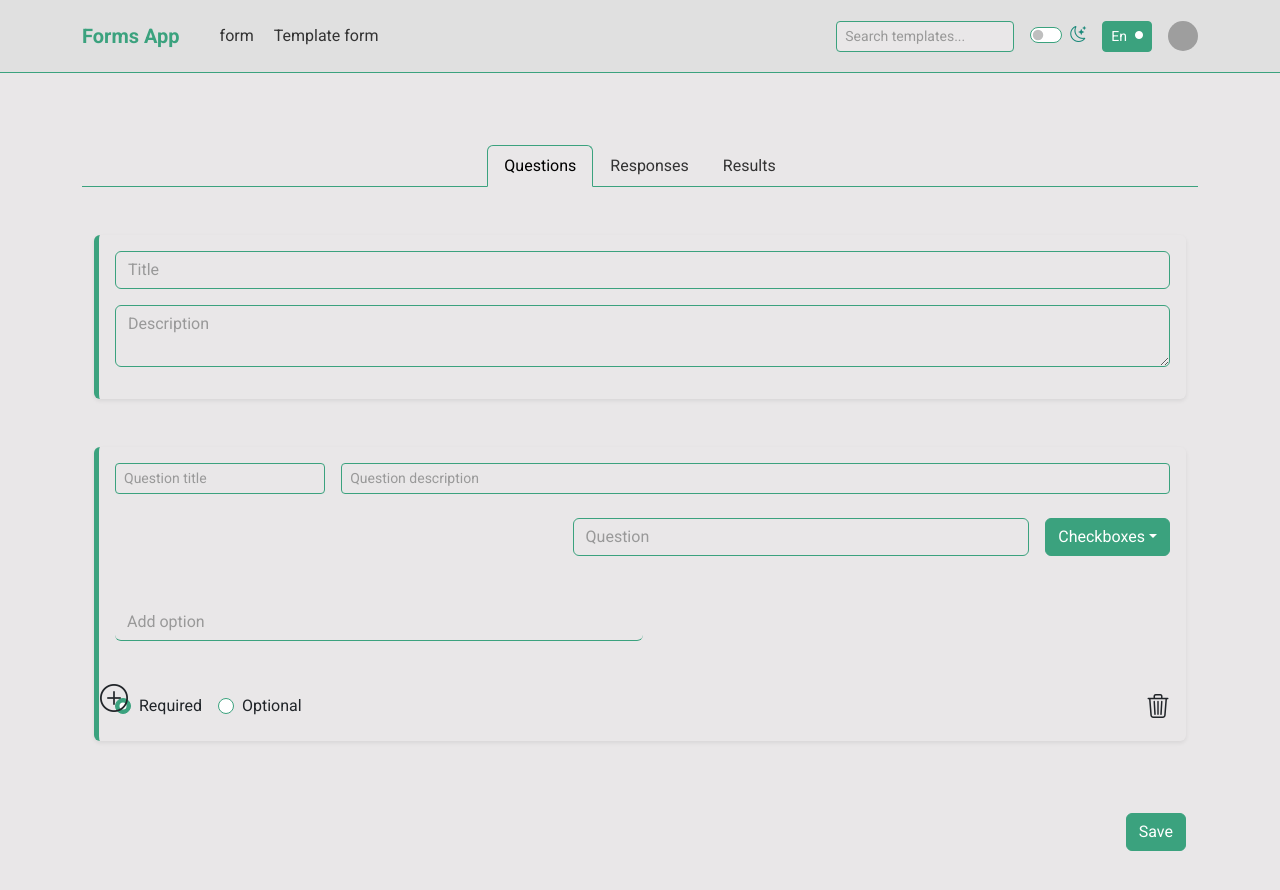
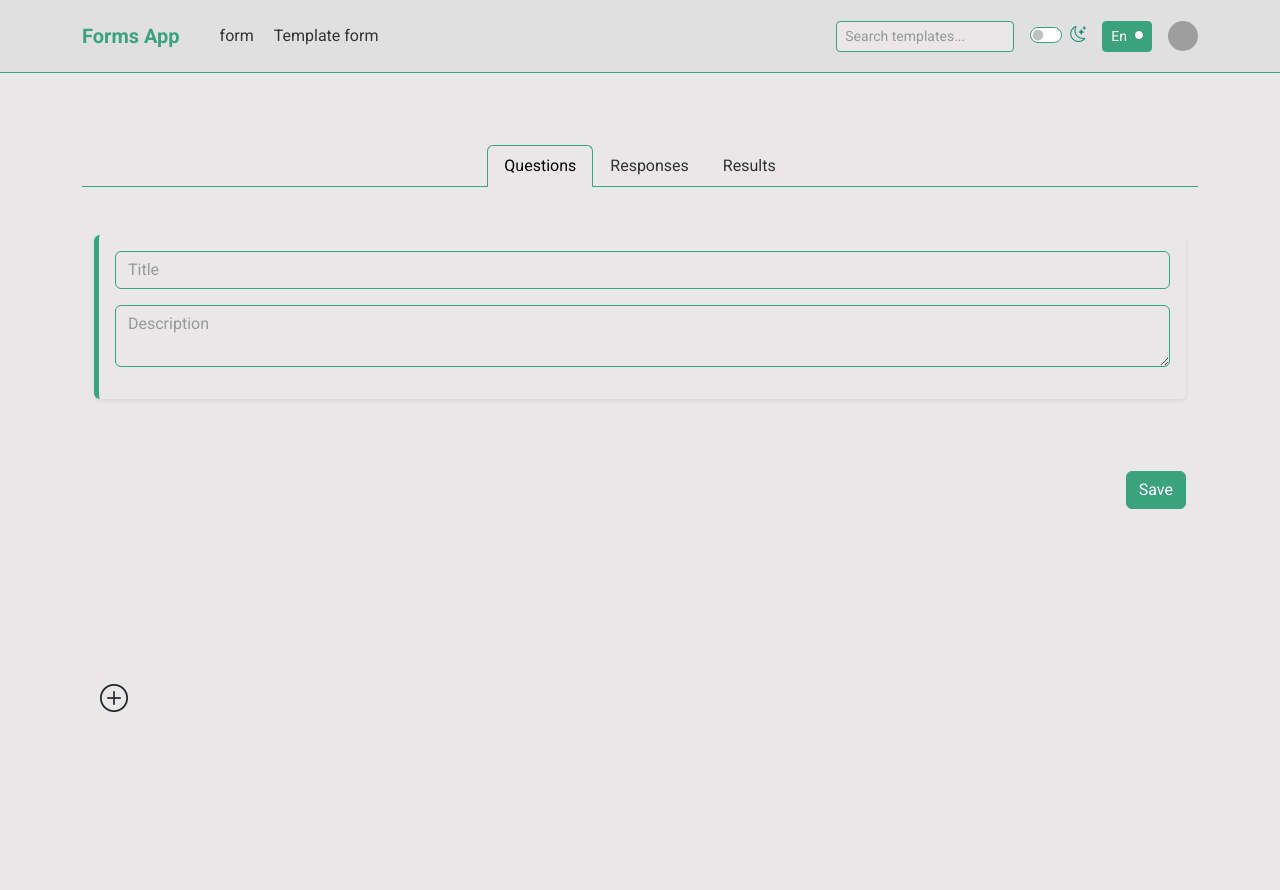
Before and after one commit to Mariam-Lobzhanidze/quiz-forms-app, a React (Vite) app: page /tabs in a window 1280 px wide. Shown: the top 890 px of the page. Built offline with nearby package versions, Linux system fonts and the light colour scheme; sample sign-in values are in the browser's storage; grey boxes are pictures that could not be loaded.

Commit message:
updated template form and question options

```diff
--- a/src/components/template/questionsComponents/questionOptions.tsx
+++ b/src/components/template/questionsComponents/questionOptions.tsx
@@ -1,61 +1,61 @@
-import React, { useRef } from "react";
+/* eslint-disable @typescript-eslint/no-unused-vars */
+import { Control, FieldErrors, UseFormRegister, useFieldArray } from "react-hook-form";
+import { Template } from "../../shared/types";
+import { v4 as uuidv4 } from "uuid";
+import { useEffect } from "react";
 
 interface QuestionOptionsProps {
-  options: { text: string; error?: string }[];
-  onOptionsChange: (newOptions: { text: string; error?: string }[]) => void;
+  register: UseFormRegister<Template>;
+  errors: FieldErrors<Template>;
+  questionIndex: number;
+  control: Control<Template>;
 }
 
-const QuestionOptions: React.FC<QuestionOptionsProps> = ({ options, onOptionsChange }) => {
-  const inputRef = useRef<HTMLInputElement | null>(null);
+const QuestionOptions: React.FC<QuestionOptionsProps> = ({ register, errors, questionIndex, control }) => {
+  const { fields, append, remove } = useFieldArray({
+    control,
+    name: `questions.${questionIndex}.options`,
+  });
 
   const addNewOption = () => {
-    const newOptions = [...options, { text: "", error: undefined }];
-    onOptionsChange(newOptions);
-    handleInputFocus();
+    append({ id: uuidv4(), value: "" });
   };
 
-  const handleInputFocus = () => {
-    setTimeout(() => {
-      if (inputRef.current) {
-        inputRef.current.focus();
-      }
-    }, 0);
+  const loadDefaultOption = () => {
+    console.log("called");
+    if (fields.length === 0) {
+      append({ id: uuidv4(), value: "" });
+    }
   };
 
-  const updateOption = (index: number, value: string) => {
-    const updatedOptions = [...options];
-    updatedOptions[index].text = value;
-
-    if (value.trim() !== "") {
-      updatedOptions[index].error = undefined;
-    }
-
-    onOptionsChange(updatedOptions);
-  };
-
-  const deleteOption = (index: number) => {
-    const updatedOptions = options.filter((_, i) => i !== index);
-    onOptionsChange(updatedOptions);
-  };
+  useEffect(() => {
+    loadDefaultOption();
+  }, []);
 
   return (
-    <div className="mt-3">
-      {options.map((option, index) => (
-        <div className="input-group mb-3 d-flex gap-3 align-items-center" key={index}>
-          <i className="bi bi-app fs-5" style={{ color: "#9ca3af" }}></i>
-          <input
-            ref={index === options.length - 1 ? inputRef : null}
-            className="form-control custom-border bg-transparent"
-            type="text"
-            placeholder={`Option ${index + 1}`}
-            value={option.text}
-            onChange={(e) => updateOption(index, e.target.value)}
-          />
-          {option.error && <span className="text-danger">{option.error}</span>}
-          <i onClick={() => deleteOption(index)} className="bi bi-x-lg" style={{ cursor: "pointer" }}></i>
+    <div className="mt-2 d-flex flex-column gap-3">
+      {fields.map((field, index) => (
+        <div className="input-group d-flex flex-column gap-1" key={field.id}>
+          <div className="d-flex gap-3 align-items-center">
+            <input
+              type="text"
+              className={`form-control bg-transparent ${
+                errors.questions?.[questionIndex]?.options?.[index] ? "is-invalid" : ""
+              }`}
+              placeholder="Option"
+              {...register(`questions.${questionIndex}.options.${index}.value`, {
+                required: "Option is required",
+              })}
+            />
+            <i className="bi bi-x-lg" onClick={() => remove(index)}></i>
+          </div>
+          {errors.questions?.[questionIndex]?.options?.[index] && (
+            <div className="invalid-feedback" style={{ display: "block", marginTop: "0.15rem" }}>
+              {errors.questions[questionIndex].options[index]?.message}
+            </div>
+          )}
         </div>
       ))}
-
       <div className="input-group mb-3 w-50">
         <input
           type="text"
--- a/src/components/template/templateForm.tsx
+++ b/src/components/template/templateForm.tsx
@@ -1,85 +1,103 @@
-/* eslint-disable @typescript-eslint/no-unused-vars */
-import { useForm } from "react-hook-form";
-import { Template } from "../shared/types";
+import { useFieldArray, useForm } from "react-hook-form";
+import { Question, Template } from "../shared/types";
 import { Link } from "react-router-dom";
-import { useQuestions } from "../../context/questionsContext";
 import QuestionOptions from "./questionsComponents/questionOptions";
 import TemplateTitle from "./questionsComponents/templateTitle";
 import AnswersPlaceholder from "./questionsComponents/answerPlaceholder";
 import { QuestionType } from "../../enums/questionTypes";
 import { useAuth } from "../../context/authContext";
-import { Option } from "../shared/types";
 import { v4 as uuidv4 } from "uuid";
+import React from "react";
 
 const TemplateForm: React.FC = () => {
   const questionTypes = Object.values(QuestionType);
   const { activeUser } = useAuth();
-  const { questions, addQuestion, updateQuestion, deleteQuestion, validateQuestions } = useQuestions();
-
-  const handleOptionsChange = (questionId: string, newOptions: Option[]) => {
-    updateQuestion(questionId, { options: newOptions });
-  };
 
   const {
+    control,
     register,
     handleSubmit,
     formState: { errors },
+    setValue,
+    getValues,
   } = useForm<Template>();
 
+  const { fields, append, remove } = useFieldArray({
+    control,
+    name: "questions",
+  });
+
   const onSubmit = (data: Template) => {
-    const isValid = validateQuestions();
-    if (!isValid) {
-      return;
-    }
-
     const templateData = {
       id: uuidv4(),
       title: data.title,
       description: data.description,
       userId: activeUser?.id,
       date: new Date(),
-      questions: questions,
+      questions: data.questions,
     };
 
     console.log(templateData);
   };
 
+  const updateQuestion = (index: number, updates: Partial<Question>) => {
+    const currentQuestion = getValues(`questions.${index}`);
+
+    if (updates.type && updates.type !== "Checkboxes") {
+      delete currentQuestion.options;
+    }
+
+    setValue(`questions.${index}`, {
+      ...currentQuestion,
+      ...updates,
+    });
+  };
+
   return (
     <div className="container">
       <form onSubmit={handleSubmit(onSubmit)} className="d-flex flex-column gap-5 mb-5">
-        {/* <h2 className="text-center mb-1">Template</h2> */}
         <TemplateTitle register={register} errors={errors} />
 
-        {questions.map((question) => (
-          <div key={question.id} className="container border-start  border-5 rounded p-3 shadow-sm">
+        {fields.map((question, index) => {
+          const questionType = getValues(`questions.${index}.type`);
+
+          const options = [
+            { value: "PRESENT_REQUIRED", label: "Required", id: `required-${question.id}` },
+            { value: "PRESENT_OPTIONAL", label: "Optional", id: `optional-${question.id}` },
+          ];
+
+          return (
+            <div key={question.id} className="container border-start border-5 rounded p-3 shadow-sm">
               <div className="d-flex gap-3 mb-4">
                 <input
                   type="text"
                   className="form-control form-control-sm w-25 custom-border bg-transparent"
                   placeholder="Question title"
-                value={question.title}
-                onChange={(e) => updateQuestion(question.id, { title: e.target.value })}
+                  {...register(`questions.${index}.title`)}
                 />
-              <div className="invalid-feedback">Please choose a username.</div>
-
                 <input
                   type="text"
                   className="form-control form-control-sm custom-border bg-transparent"
                   placeholder="Question description"
-                value={question.description}
-                onChange={(e) => updateQuestion(question.id, { description: e.target.value })}
+                  {...register(`questions.${index}.description`)}
                 />
               </div>
 
               <div className="d-flex gap-3 align-items-center flex-column flex-lg-row mb-5">
-              <div className="input-group mb-3"></div>
+                <div className="position-relative w-100">
                   <input
-                type="text"
-                className="form-control bg-transparent"
-                placeholder="Question"
-                value={question.text}
-                onChange={(e) => updateQuestion(question.id, { text: e.target.value })}
+                    {...register(`questions.${index}.text`, { required: "Question text is required" })}
+                    placeholder="Question text"
+                    className={`form-control bg-transparent ${
+                      errors.questions?.[index]?.text ? "is-invalid" : ""
+                    }`}
                   />
+                  {errors.questions?.[index]?.text && (
+                    <div className="invalid-feedback position-absolute" style={{ bottom: "-1.5rem" }}>
+                      {errors.questions[index].text.message}
+                    </div>
+                  )}
+                </div>
 
                 <div className="dropdown">
                   <button
@@ -87,79 +105,63 @@ const TemplateForm: React.FC = () => {
                     className="btn btn-primary dropdown-toggle"
                     type="button"
                     data-bs-toggle="dropdown">
-                  {question.type}
+                    {questionType || "Select type"}
                   </button>
                   <ul className="dropdown-menu">
                     {questionTypes.map((option) => (
                       <li key={option}>
                         <Link
-                        className={`dropdown-item ${question.type === option ? "active" : ""}`}
+                          className={`dropdown-item ${questionType === option ? "active" : ""}`}
                           to="#"
-                        onClick={() => updateQuestion(question.id, { type: option })}>
+                          onClick={() => {
+                            updateQuestion(index, { type: option });
+                          }}>
                           {option}
                         </Link>
                       </li>
                     ))}
                   </ul>
                 </div>
-              {question.error && <span className="text-danger">{question.error}</span>}
               </div>
 
-            {question.type === "Checkboxes" && (
+              {questionType === "Checkboxes" && (
                 <QuestionOptions
-                options={question.options || []}
-                onOptionsChange={(newOptions) => handleOptionsChange(question.id, newOptions)}
+                  register={register}
+                  questionIndex={index}
+                  errors={errors}
+                  control={control}
                 />
               )}
 
-            {question.type === "Short answer" && <AnswersPlaceholder placeholderText="Short answer text" />}
-            {question.type === "Paragraph" && <AnswersPlaceholder placeholderText="Long answer text" />}
-            {question.type === "Positive integer" && (
-              <AnswersPlaceholder placeholderText="Positive integer answer" />
+              {questionType !== "Checkboxes" && (
+                <AnswersPlaceholder placeholderText={`${questionType} answer`} />
               )}
 
               <div className="d-flex align-items-center gap-3 mt-4">
                 <div className="d-flex align-items-center gap-3 mt-4 w-100 justify-content-between">
                   <div className="d-flex gap-3 align-items-center">
-                  <div className="form-check">
+                    {options.map((option) => (
+                      <div className="form-check" key={option.id}>
                         <input
-                      role="button"
+                          {...register(`questions.${index}.state`)}
                           className="form-check-input"
                           type="radio"
-                      name={`questionState-${question.id}`}
-                      id={`required-${question.id}`}
-                      value="PRESENT_REQUIRED"
-                      checked={question.state === "PRESENT_REQUIRED"}
-                      onChange={() => updateQuestion(question.id, { state: "PRESENT_REQUIRED" })}
+                          name={`questions.${index}.state`}
+                          id={option.id}
+                          value={option.value}
                         />
-                    <label className="form-check-label" htmlFor={`required-${question.id}`}>
-                      Required
+                        <label className="form-check-label" htmlFor={option.id}>
+                          {option.label}
                         </label>
                       </div>
-                  <div className="form-check">
-                    <input
-                      role="button"
-                      className="form-check-input"
-                      type="radio"
-                      name={`questionState-${question.id}`}
-                      id={`optional-${question.id}`}
-                      value="PRESENT_OPTIONAL"
-                      checked={question.state === "PRESENT_OPTIONAL"}
-                      onChange={() => updateQuestion(question.id, { state: "PRESENT_OPTIONAL" })}
-                    />
-                    <label className="form-check-label" htmlFor={`optional-${question.id}`}>
-                      Optional
-                    </label>
+                    ))}
                   </div>
-                </div>
-                <i
-                  role="button"
-                  className="bi bi-trash3 fs-4"
-                  onClick={() => deleteQuestion(question.id)}></i>
+                  <i className="bi bi-trash3 fs-4" onClick={() => remove(index)}></i>
                 </div>
               </div>
             </div>
-        ))}
+          );
+        })}
 
         <button type="submit" className="btn btn-primary mt-4 align-self-end">
           Save
@@ -167,7 +169,20 @@ const TemplateForm: React.FC = () => {
       </form>
 
       <div style={{ position: "fixed", bottom: "10%", left: "100px" }}>
-        <i data-bs-placement="top" role="button" className="bi bi-plus-circle fs-3" onClick={addQuestion}></i>{" "}
+        <i
+          title="Add question"
+          className="bi bi-plus-circle fs-3"
+          onClick={() =>
+            append({
+              title: "",
+              description: "",
+              id: uuidv4(),
+              type: "Checkboxes",
+              state: "PRESENT_REQUIRED",
+              text: "",
+              options: [],
+            })
+          }></i>{" "}
       </div>
     </div>
   );
--- a/src/context/questionsContext.tsx
+++ /dev/null
@@ -1,89 +0,0 @@
-/* eslint-disable @typescript-eslint/no-unused-vars */
-
-import React, { createContext, ReactNode, useContext, useState } from "react";
-import { v4 as uuidv4 } from "uuid";
-import { validateInput, validateQuestionTypes, validateTypeLimit } from "../validation/questionValidation";
-import { Question } from "../components/shared/types";
-
-type QuestionsContextType = {
-  questions: Question[];
-  addQuestion: () => void;
-  updateQuestion: (id: string, updates: Partial<Question>) => void;
-  deleteQuestion: (id: string) => void;
-  validateQuestions: () => boolean;
-};
-
-const QuestionsContext = createContext<QuestionsContextType | undefined>(undefined);
-
-export const QuestionsProvider: React.FC<{ children: ReactNode }> = ({ children }) => {
-  const createNewQuestion = (): Question => ({
-    title: "",
-    description: "",
-    id: uuidv4(),
-    type: "Checkboxes",
-    state: "PRESENT_REQUIRED",
-    text: "",
-    options: [],
-  });
-
-  const [questions, setQuestions] = useState<Question[]>([createNewQuestion()]);
-
-  const addQuestion = () => {
-    setQuestions((prevQuestions) => [...prevQuestions, createNewQuestion()]);
-  };
-
-  const updateQuestion = (id: string, updates: Partial<Question>) => {
-    setQuestions((prevQuestions) =>
-      prevQuestions.map((question) => {
-        if (question.id !== id) {
-          return question;
-        }
-
-        const updatedQuestion = { ...question, ...updates };
-
-        if (updates.text !== undefined && updates.text.trim() !== "") {
-          updatedQuestion.error = undefined;
-        }
-
-        if (updates.type && updates.type !== question.type) {
-          const isValidType = validateTypeLimit(questions, updates.type);
-          if (!isValidType) {
-            alert(`You cannot have more than 4 questions of type ${updates.type}.`);
-            return question;
-          }
-        }
-
-        if (updates.type && updates.type !== "Checkboxes") {
-          const { options, ...rest } = updatedQuestion;
-          return rest;
-        }
-
-        return updatedQuestion;
-      })
-    );
-  };
-
-  const deleteQuestion = (id: string) => {
-    setQuestions((prevQuestions) => prevQuestions.filter((question) => question.id !== id));
-  };
-
-  const validateQuestions = (): boolean => {
-    const isValid = validateInput(questions);
-    return isValid && validateQuestionTypes(questions);
-  };
-
-  return (
-    <QuestionsContext.Provider
-      value={{ questions, addQuestion, updateQuestion, deleteQuestion, validateQuestions }}>
-      {children}
-    </QuestionsContext.Provider>
-  );
-};
-
-export const useQuestions = () => {
-  const context = useContext(QuestionsContext);
-  if (!context) {
-    throw new Error("useQuestions must be used within a QuestionsProvider");
-  }
-  return context;
-};
--- a/src/validation/questionValidation.tsx
+++ b/src/validation/questionValidation.tsx
@@ -1,57 +1,57 @@
-import { Question } from "../components/shared/types";
+// import { Question } from "../components/shared/types";
 
-export const validateInput = (questions: Question[]): boolean => {
-  let isValid = true;
+// export const validateInput = (questions: Question[]): boolean => {
+//   let isValid = true;
 
-  questions.forEach((question) => {
-    question.error = undefined;
+//   questions.forEach((question) => {
+//     question.error = undefined;
 
-    if (!question.text || question.text.trim() === "") {
-      question.error = "Question text is required";
-      isValid = false;
-    }
+//     if (!question.text || question.text.trim() === "") {
+//       question.error = "Question text is required";
+//       isValid = false;
+//     }
 
-    if (question.type === "Checkboxes" && question.options) {
-      question.options.forEach((option) => {
-        option.error = undefined;
+//     if (question.type === "Checkboxes" && question.options) {
+//       question.options.forEach((option) => {
+//         option.error = undefined;
 
-        if (!option.text || option.text.trim() === "") {
-          option.error = "Option text is required.";
-          isValid = false;
-        }
-      });
-    }
-  });
+//         if (!option.text || option.text.trim() === "") {
+//           option.error = "Option text is required.";
+//           isValid = false;
+//         }
+//       });
+//     }
+//   });
 
-  return isValid;
-};
+//   return isValid;
+// };
 
-export const getQuestionTypeCounts = (questions: Question[]) => {
-  return questions.reduce((acc, question) => {
-    acc[question.type] = (acc[question.type] || 0) + 1;
-    return acc;
-  }, {} as Record<string, number>);
-};
+// export const getQuestionTypeCounts = (questions: Question[]) => {
+//   return questions.reduce((acc, question) => {
+//     acc[question.type] = (acc[question.type] || 0) + 1;
+//     return acc;
+//   }, {} as Record<string, number>);
+// };
 
-export const validateTypeLimit = (questions: Question[], newType: string, maxLimit = 4): boolean => {
-  const typeCounts = getQuestionTypeCounts(questions);
+// export const validateTypeLimit = (questions: Question[], newType: string, maxLimit = 4): boolean => {
+//   const typeCounts = getQuestionTypeCounts(questions);
 
-  if (typeCounts[newType] >= maxLimit) {
-    return false;
-  }
+//   if (typeCounts[newType] >= maxLimit) {
+//     return false;
+//   }
 
-  return true;
-};
+//   return true;
+// };
 
-export const validateQuestionTypes = (questions: Question[], maxLimit = 4): boolean => {
-  const typeCounts = getQuestionTypeCounts(questions);
+// export const validateQuestionTypes = (questions: Question[], maxLimit = 4): boolean => {
+//   const typeCounts = getQuestionTypeCounts(questions);
 
-  for (const [type, count] of Object.entries(typeCounts)) {
-    if (count > maxLimit) {
-      alert(`You can have a maximum of ${maxLimit} questions of type ${type}.`);
-      return false;
-    }
-  }
+//   for (const [type, count] of Object.entries(typeCounts)) {
+//     if (count > maxLimit) {
+//       alert(`You can have a maximum of ${maxLimit} questions of type ${type}.`);
+//       return false;
+//     }
+//   }
 
-  return true;
-};
+//   return true;
+// };
```
Also changed, not shown: src/components/shared/types.tsx (+4 -7 lines), src/routes.tsx (+1 -6 lines). Lines whose indentation alone changed are shown as unchanged.
